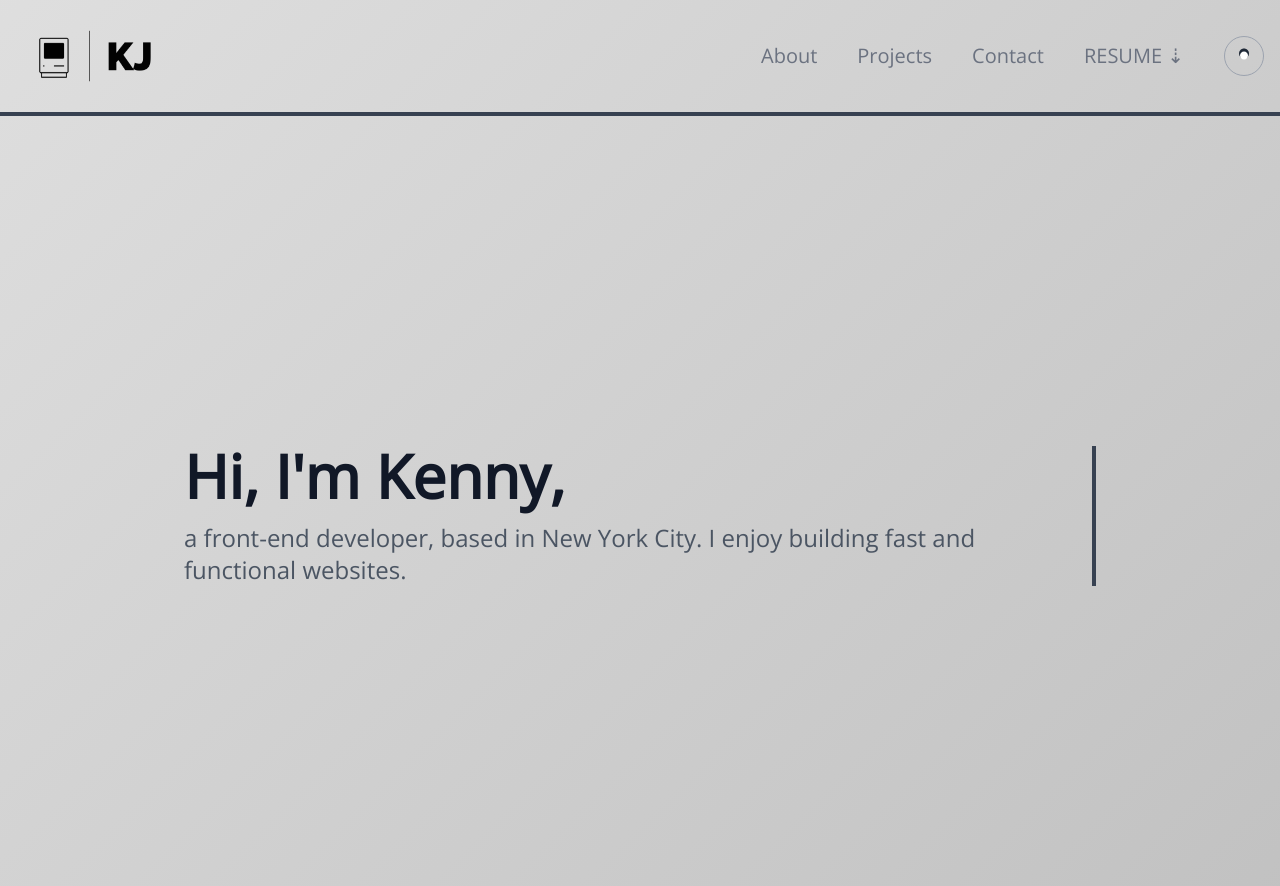
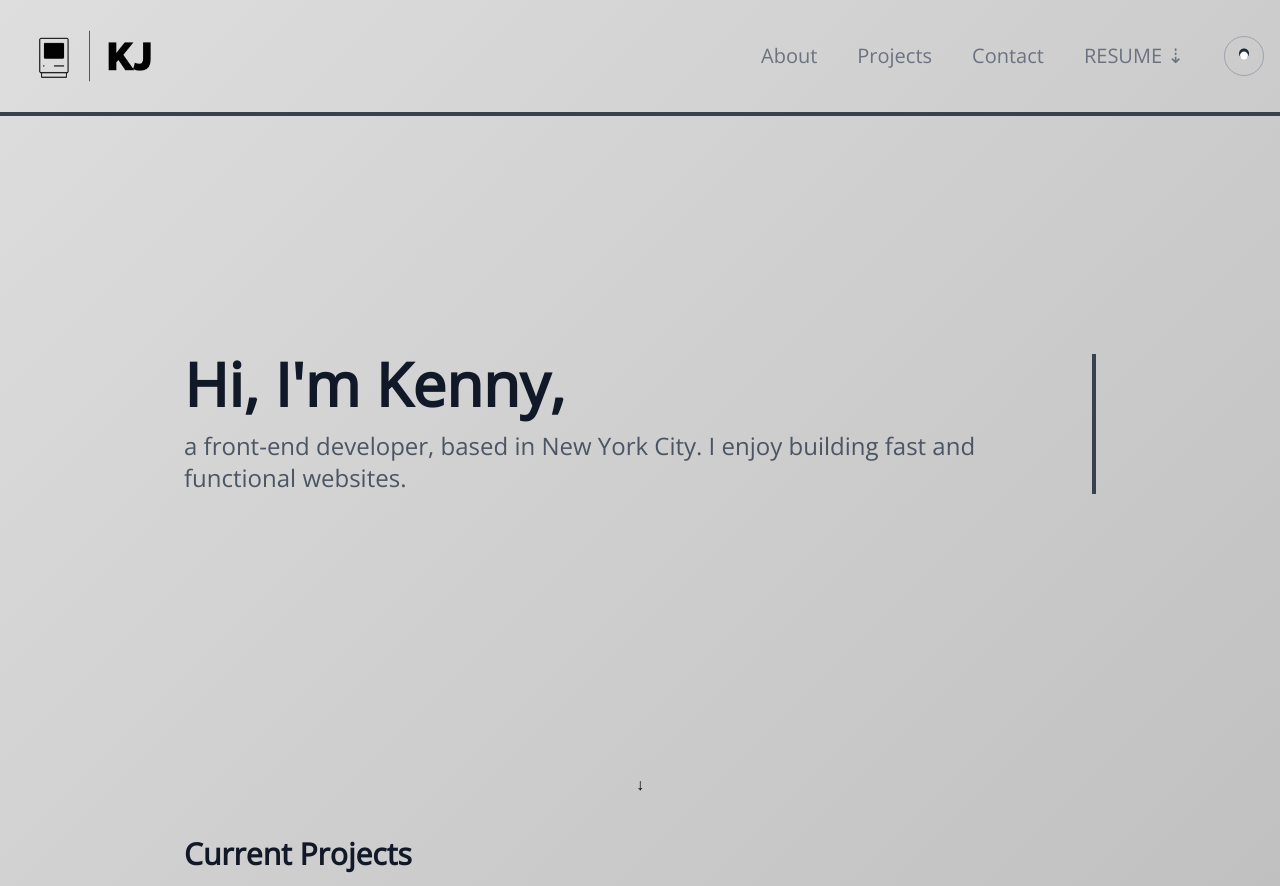
Before and after one commit to papercircuit/simple-portfolio, a React (Create React App) app: page / in a window 1280 px wide. Shown: the top 886 px of the page. Built offline with nearby package versions, Linux system fonts and the light colour scheme; no server answers.

Commit message:
Down arrow added to Hero

```diff
--- a/src/components/Hero.js
+++ b/src/components/Hero.js
@@ -1,7 +1,6 @@
 import React from "react";
 import { motion } from "framer-motion";
 import "tailwindcss/tailwind.css";
-import Avatar from "../assets/kenny.jpeg";
 
 const Hero = () => {
   const emphasisVariants = {
@@ -29,9 +28,18 @@ const Hero = () => {
     },
   };
 
+  //  scroll down smootly to the next section
+  const scrollToNextSection = () => {
+    const aboutSection = document.getElementById("projects");
+    aboutSection.scrollIntoView({
+      behavior: "smooth",
+      block: "start",
+    });
+  };
+
   return (
-    <div className="min-h-screen px-10 relative flex flex-col md:flex-row justify-between">
-      <div className="h-full my-auto relative pr-4 border-r-0 md:border-r-4 border-gray-700 dark:border-gray-300">
+    <div className="h-[50vh] md:min-h-[90vh] px-10 relative flex flex-col justify-between">
+      <div className="my-auto relative pr-4 border-r-0 md:border-r-4 border-gray-700 dark:border-gray-300">
         <motion.h1
           className="text-4xl md:text-6xl font-bold text-gray-900 dark:text-white leading-tight"
           animate={{ opacity: 1 }}
@@ -83,8 +91,13 @@ const Hero = () => {
           </motion.span>{" "}
         </motion.p>
       </div>
-
-
+      <motion.button
+        className="text-black dark:text-gray-200 px-4 py-2 rounded-md my-8 hover:bg-gray-300 dark:hover:bg-gray-600"
+        whileHover="hover"
+        onClick={scrollToNextSection}
+      >
+        ↓
+      </motion.button>
     </div>
   );
 };
```
